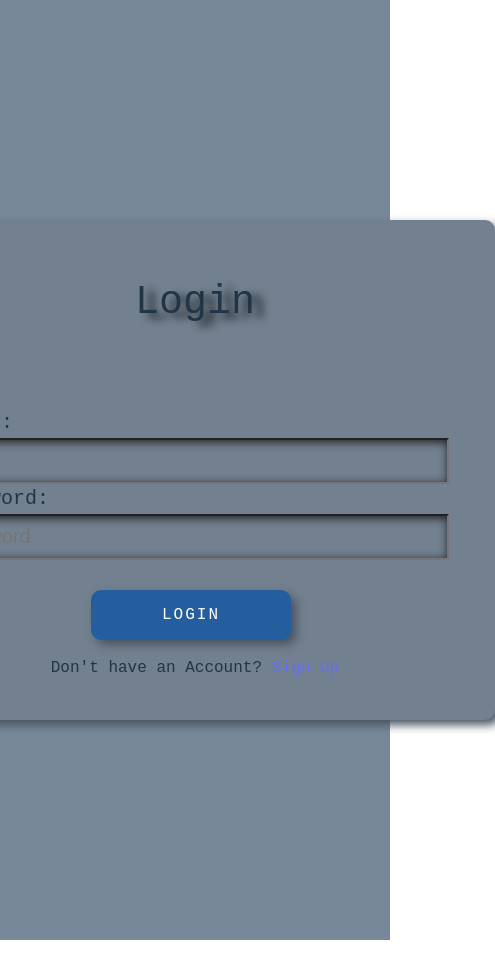
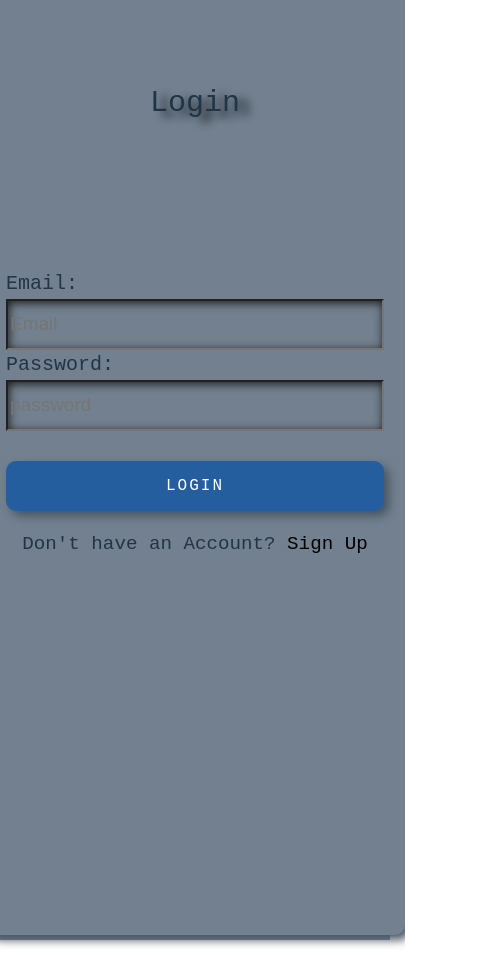
Before and after one commit to BabatundeOla1/EMRAPPFRONTEND, a React (Vite) app: page / in a window 390 px wide. Shown: the whole page, 495 px wide, since content can reach past the window. Built offline with nearby package versions, Linux system fonts and the light colour scheme.

Commit message:
Iphone 12 responsiveness Update

```diff
--- a/src/components/Login.jsx
+++ b/src/components/Login.jsx
@@ -49,7 +49,7 @@ function Login(){
 
           <div className={styles.dontHaveAnAccountSignUp}>
             <Link to={'/DashBoard'}>
-              <button className={styles.dontHaveAnAccountSignUpButton}>LOGIN</button>
+              <button className={styles.dontHaveAnAccountLoginButton}>LOGIN</button>
             </Link>
 
             <p>Don't have an Account?
--- a/src/components/login.module.css
+++ b/src/components/login.module.css
@@ -41,14 +41,14 @@ box-shadow: inset 1px 2px 10px rgb(29, 28, 28);
 color: black;
 }
 
-.dontHaveAnAccountSignUp{
+.dontHaveAnAccountLoginButton{
   justify-content: right;
   align-items: center;
   margin-top: 30px;
   gap: 30px ;
 }
 
-.dontHaveAnAccountSignUpButton{
+.dontHaveAnAccountLoginButton{
   width: 200px;
   height: 50px;
   color: white;
@@ -60,7 +60,7 @@ color: black;
   margin-left: 150px;
 }
 
-.dontHaveAnAccountSignUp p{
+.dontHaveAnAccountLoginButton p{
   text-align: center;
   align-items: center;
   justify-content: center;
@@ -94,16 +94,69 @@ color: black;
     width: 100%;
     font-size: 16px;
     height: 35px;
+
   }
-  .dontHaveAnAccountSignUpButton {
+  .dontHaveAnAccountLoginButton {
     width: 250px;
     height: 45px;
     margin-left: 23px;
   }
-  .dontHaveAnAccountSignUp {
+  .dontHaveAnAccountLoginButton {
     margin-top: 20px;
   }
-  .dontHaveAnAccountSignUp p {
+  .dontHaveAnAccountLoginButton p {
     font-size: 1rem;
+    }
+  .linkToSignUp{
+    color: black;
   }
 }
+
+/* iphone 12 promax */
+@media (max-width: 430px) {
+  body {
+    padding: 20px;
+    height: 900px;
+  }
+
+  .newLoginForm{
+    align-items: center;
+    justify-content: center;
+    margin-bottom: 300px;
+  }
+  .loginPage {
+    width: 390px;
+    height: 920px;
+    padding: 15px;
+    margin-bottom: 20px;
+  }
+
+  .login {
+    font-size: 30px;
+  }
+
+  .loginPage input {
+    width: 370px;
+    font-size: 19px;
+    height: 45px;
+    color: rgb(29, 28, 28);
+  }
+
+  .dontHaveAnAccountLoginButton {
+    width: 100%;
+    margin-left: 0;
+  }
+
+  .dontHaveAnAccountLoginButton p {
+    font-size: 1.2rem;
+  }
+
+  .dontHaveAnAccountSignUp p{
+    justify-self: center;
+    font-size: 1.2rem;
+
+  }
+  .linkToSignUp{
+    color: black;
+  }
+}
```
